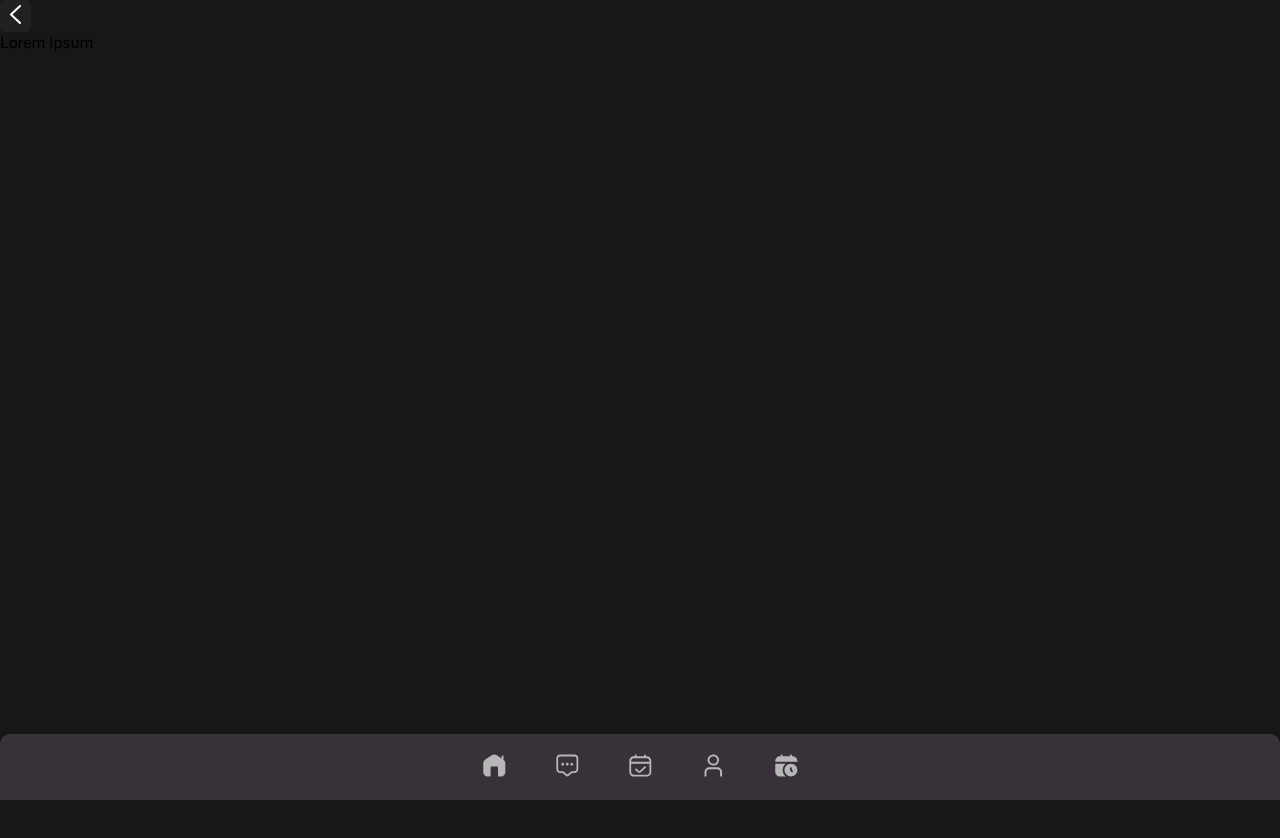
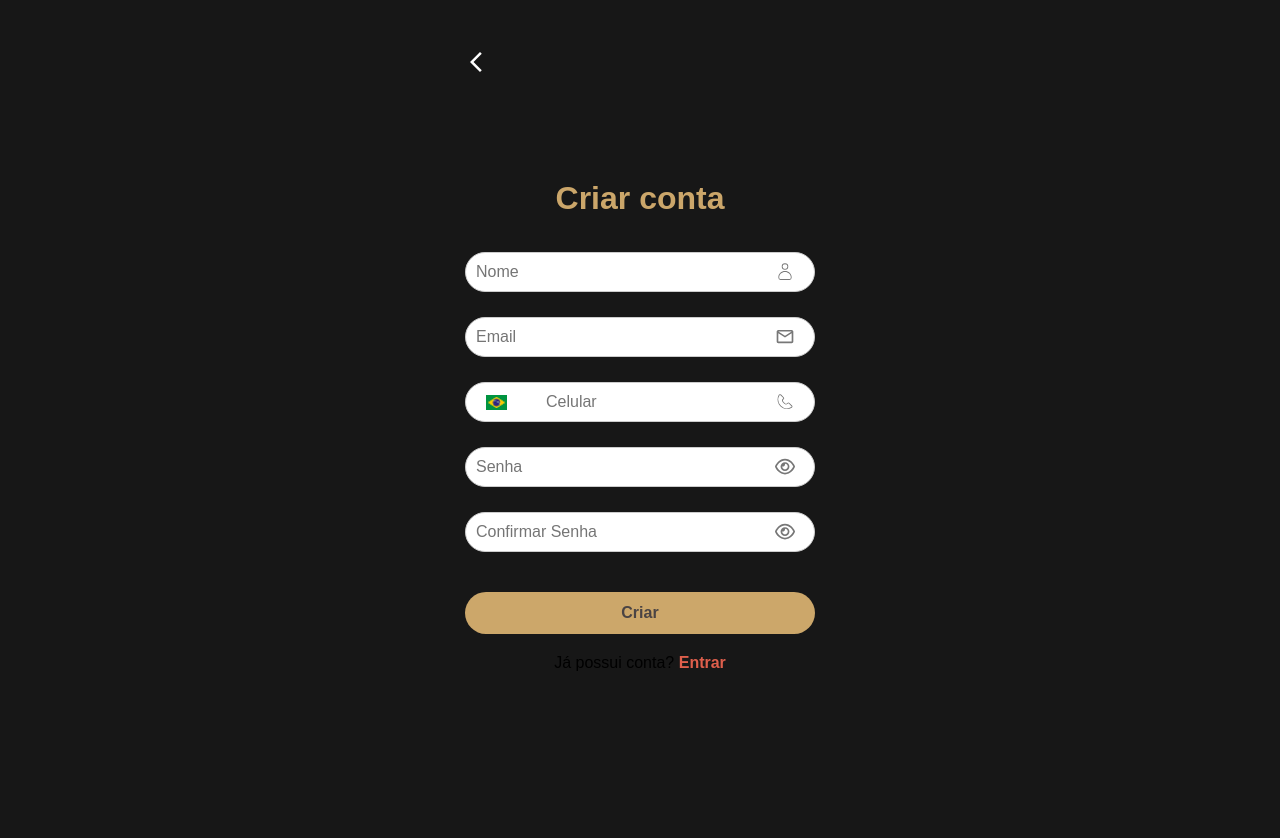
Before and after one commit to WeslleyIvis/Agenda-APP, a React (Vite) app in the folder front/agendamento-app/: page / in a window 1280 px wide. Shown: the top 838 px of the page. Before the commit the page ends 800 px from the top, so only its background shows below. Built offline with nearby package versions, Linux system fonts and the light colour scheme.

Commit message:
Movendo as telas p/ pages e redimensionando o SignUpUser e Professional

```diff
--- a/front/agendamento-app/src/App.tsx
+++ b/front/agendamento-app/src/App.tsx
@@ -1,5 +1,7 @@
 import { BrowserRouter as Router, Routes, Route } from 'react-router-dom';
 import AgendarHorario from './pages/AgendaHorarios/AgendaHorario';
+import SignUpFormProfessional from './pages/SignUpFormProfessional/SignUpFormProfessional';
+import SignUpFormUser from './pages/SignUpFormUser/SignUpFormUser';
 
 function App() {
 
@@ -7,7 +9,7 @@ function App() {
     <>
       <Router>
         <Routes>
-          <Route path='/' element={<AgendarHorario />}></Route>
+          <Route path='/' element={<SignUpFormUser />}></Route>
         </Routes>
       </Router>
     </>
--- a/front/agendamento-app/src/templates/SignUpFormProfessional.css
+++ b/front/agendamento-app/src/pages/SignUpFormProfessional/SignUpFormProfessional.scss
@@ -5,14 +5,18 @@
     font-family: Arial, sans-serif;
     display: flex;
     flex-direction: column;
+    align-items: center; /* Centraliza horizontalmente os itens */
+    justify-content: center; /* Centraliza verticalmente os itens */
     background-color: #171717;
-    overflow: hidden; /*n funfa*/
+    margin: 0 auto; /* Centraliza o container na página */
+    position: relative; /* Necessário para posicionar o ícone de voltar */
 }
 
 /*Arrow*/
 .back-icon {
     position: absolute;
     top: 50px;
+    left: 20px; /* Posiciona à esquerda do container */
     color: #FFFFFF;
     font-size: 24px;
     cursor: pointer;
@@ -23,16 +27,18 @@
     margin-bottom: 30px;
     font-weight: bold;
     color: #CBA66A;
+    text-align: center; /* Garante que o texto do h1 fique centralizado */
 }
 
 .signup-form {
     display: flex;
     flex-direction: column;
     gap: 20px;
-    margin-top: 40px;
-
+    width: 100%; /* Ocupa toda a largura do container */
+    max-width: 350px; /* Define uma largura máxima para o formulário */
 }
 
+/* O restante do CSS permanece igual */
 .form-group {
     display: flex;
     flex-direction: column;
@@ -40,7 +46,7 @@
     position: relative;
 }
 
-  .input-icon{
+.input-icon {
     position: absolute;
     right: 20px;
     top: 50%;
@@ -94,7 +100,9 @@
     font-size: 16px;
     font-weight: bold;
     cursor: pointer;
-    margin-top: 100px;
+    margin-top: 40px; /* Reduzi a margem superior para ficar mais próximo do formulário */
+    width: 100%;
+    max-width: 350px;
 }
 
 .login-link {
@@ -108,8 +116,8 @@
     text-decoration: none;
 }
 
-  #phone{
-      background-image: url('../assets/bandeira.png');
+#phone {
+    background-image: url('../../assets/bandeira.png');
     background-repeat: no-repeat;
     background-position: 20px center;
     background-size: 1.3em;
--- a/front/agendamento-app/src/templates/SignUpFormProfessional.tsx
+++ b/front/agendamento-app/src/pages/SignUpFormProfessional/SignUpFormProfessional.tsx
@@ -1,4 +1,4 @@
-import './SignUpFormProfessional.css';
+import '../SignUpFormProfessional/SignUpFormProfessional.scss';
 import { CiUser } from 'react-icons/ci';
 import { MdOutlineEmail } from 'react-icons/md';
 import { CiPhone } from 'react-icons/ci';
--- /dev/null
+++ b/front/agendamento-app/src/pages/SignUpFormUser/SignUpFormUser.scss
@@ -0,0 +1,138 @@
+.signup-container {
+    width: 393px;
+    height: 852px;
+    padding: 20px;
+    font-family: Arial, sans-serif;
+    display: flex;
+    flex-direction: column;
+    align-items: center; /* Centraliza horizontalmente os itens */
+    justify-content: center; /* Centraliza verticalmente os itens */
+    background-color: #171717;
+    margin: 0 auto; /* Centraliza o container na página */
+    position: relative; /* Necessário para posicionar o ícone de voltar */
+}
+
+/*Arrow*/
+.back-icon {
+    position: absolute;
+    top: 50px;
+    left: 20px; /* Posiciona à esquerda do container */
+    color: #FFFFFF;
+    font-size: 24px;
+    cursor: pointer;
+}
+
+.signup-container h1 {
+    font-size: 32px;
+    margin-bottom: 30px;
+    font-weight: bold;
+    color: #CBA66A;
+    text-align: center; /* Garante que o texto do h1 fique centralizado */
+}
+
+.signup-form {
+    display: flex;
+    flex-direction: column;
+    gap: 20px;
+    width: 100%; /* Ocupa toda a largura do container */
+    max-width: 350px; /* Define uma largura máxima para o formulário */
+}
+
+/* O restante do CSS permanece igual */
+.form-group {
+    display: flex;
+    flex-direction: column;
+    gap: 5px;
+    position: relative;
+}
+
+.input-icon {
+    position: absolute;
+    right: 20px;
+    top: 50%;
+    transform: translateY(-42%);
+    color: #777;
+    font-size: 20px;
+}
+
+.form-group label {
+    font-weight: bold;
+}
+
+.form-group input {
+    padding: 10px;
+    border: 1px solid #ccc;
+    border-radius: 50px;
+    font-size: 16px;
+}
+
+.email-phone {
+    display: flex;
+    align-items: center;
+    gap: 5px;
+}
+
+.email-phone input {
+    flex: 1;
+}
+
+.email-phone input:first-child {
+    flex: 2;
+}
+
+.divider {
+    color: #999;
+    font-size: 14px;
+}
+
+.divider-line {
+    height: 1px;
+    background-color: #eee;
+    margin: 15px 0;
+}
+
+.create-button {
+    background-color: #CCA76A;
+    color: #4A4444;
+    padding: 12px;
+    border: none;
+    border-radius: 50px;
+    font-size: 16px;
+    font-weight: bold;
+    cursor: pointer;
+    margin-top: 40px; /* Reduzi a margem superior para ficar mais próximo do formulário */
+    width: 100%;
+    max-width: 350px;
+}
+
+.login-link {
+    text-align: center;
+    margin-top: 20px;
+}
+
+.login-link a {
+    color: #000;
+    font-weight: bold;
+    text-decoration: none;
+}
+
+#phone {
+    background-image: url('../../assets/bandeira.png');
+    background-repeat: no-repeat;
+    background-position: 20px center;
+    background-size: 1.3em;
+    padding-left: 3.5em;
+    position: relative;
+    background-position: 20px center;
+    padding-left: 5em;
+}
+
+#phone::before {
+    content: "+55";
+    position: absolute;
+    left: 3em;
+    top: 50%;
+    transform: translateY(-50%);
+    color: white;
+    pointer-events: none;
+}
--- a/front/agendamento-app/src/templates/SignUpFormUser.tsx
+++ b/front/agendamento-app/src/pages/SignUpFormUser/SignUpFormUser.tsx
@@ -1,4 +1,4 @@
-import './SignUpFormUser.css';
+import './SignUpFormUser.scss';
 import { CiUser } from 'react-icons/ci';
 import { MdOutlineEmail } from 'react-icons/md';
 import { CiPhone } from 'react-icons/ci';
```
Also changed, not shown: front/agendamento-app/src/templates/SignUpFormUser.css (deleted, +0 -118 lines), front/package.json (added, +7 -0 lines), front/agendamento-app/src/pages/LoginScreen/LoginScreen.css (renamed from front/agendamento-app/src/templates/LoginScreen.css), front/agendamento-app/src/pages/LoginScreen/LoginScreen.tsx (renamed from front/agendamento-app/src/templates/LoginScreen.tsx), front/agendamento-app/src/pages/SocialScreen/SocialScreen.css (renamed from front/agendamento-app/src/templates/SocialScreen.css), front/agendamento-app/src/pages/SocialScreen/SocialScreen.tsx (renamed from front/agendamento-app/src/templates/SocialScreen.tsx), 2 other files (tests, documents, lock files or other folders). Lines whose indentation alone changed are shown as unchanged.
